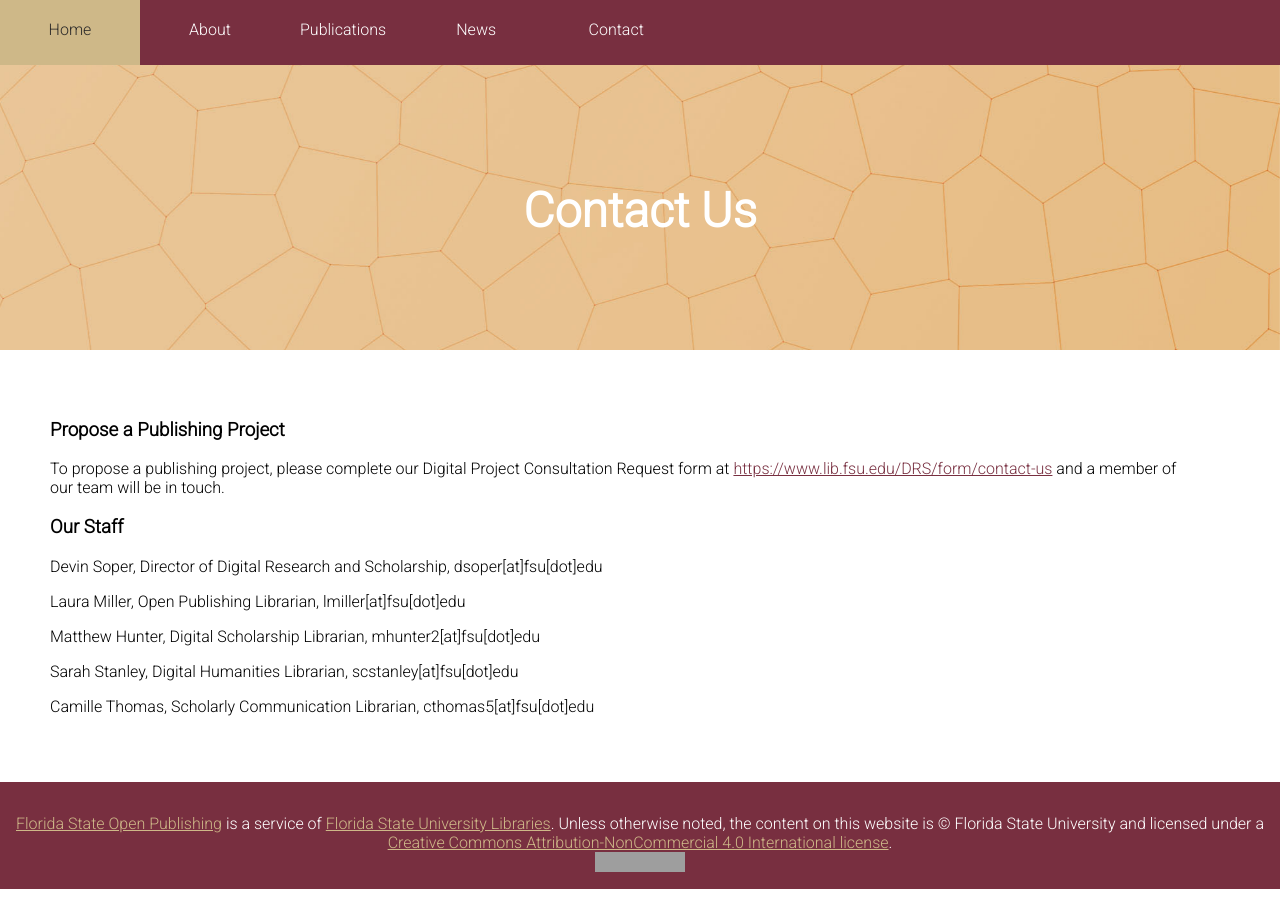
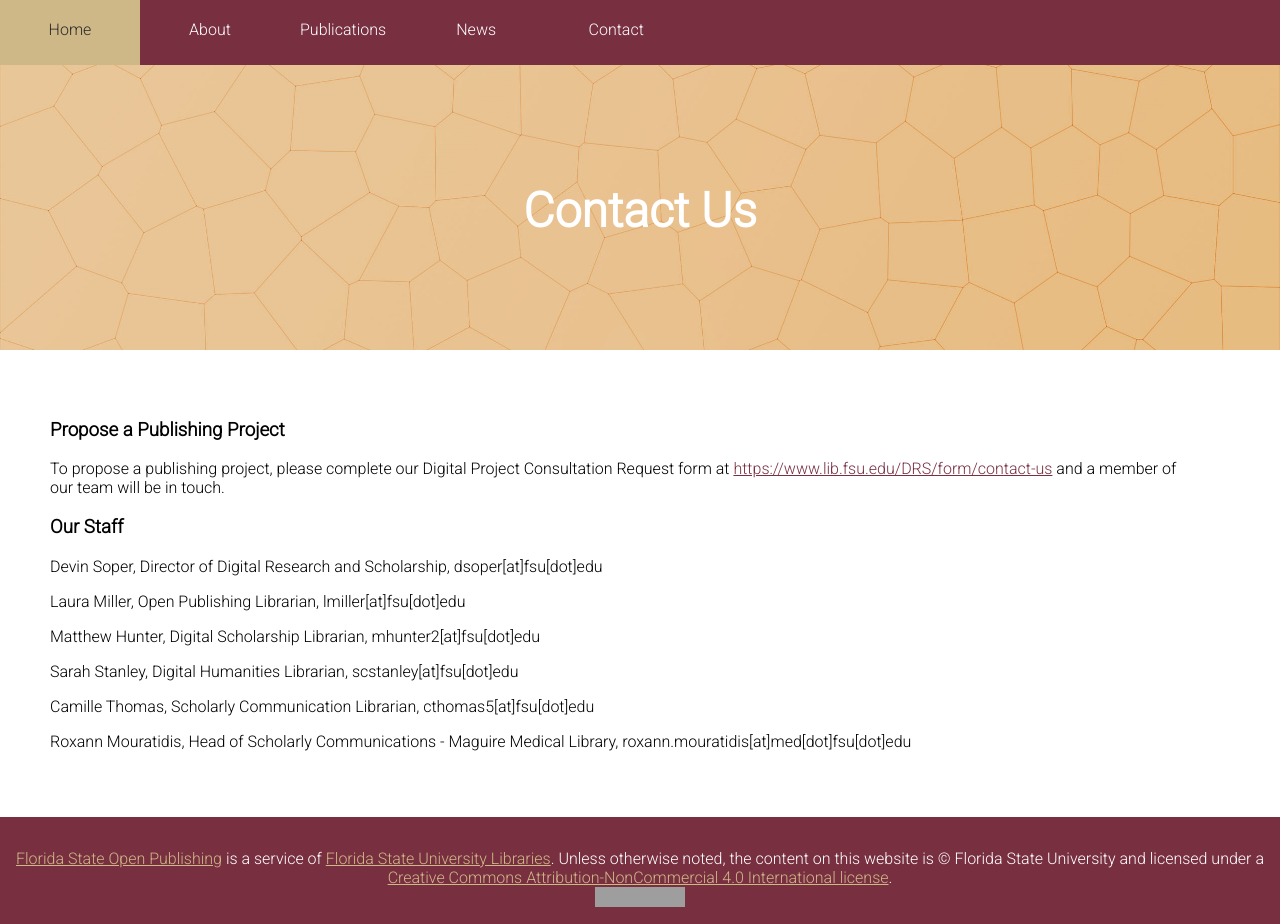
Before and after one commit to fsulibpub/fsulibpub.github.io, a Jekyll site: the page built from contact.md, in a window 1280 px wide and 924 px high. Built offline with Jekyll 4.4.1, drawn with Linux system fonts in a browser that asks for light colours; grey boxes are pictures that could not be loaded.

Commit message:
added Roxann

```diff
--- a/contact.md
+++ b/contact.md
@@ -19,3 +19,5 @@ Matthew Hunter, Digital Scholarship Librarian, mhunter2[at]fsu[dot]edu
 Sarah Stanley, Digital Humanities Librarian, scstanley[at]fsu[dot]edu
 
 Camille Thomas, Scholarly Communication Librarian, cthomas5[at]fsu[dot]edu
+
+Roxann Mouratidis, Head of Scholarly Communications - Maguire Medical Library, roxann.mouratidis[at]med[dot]fsu[dot]edu
```
